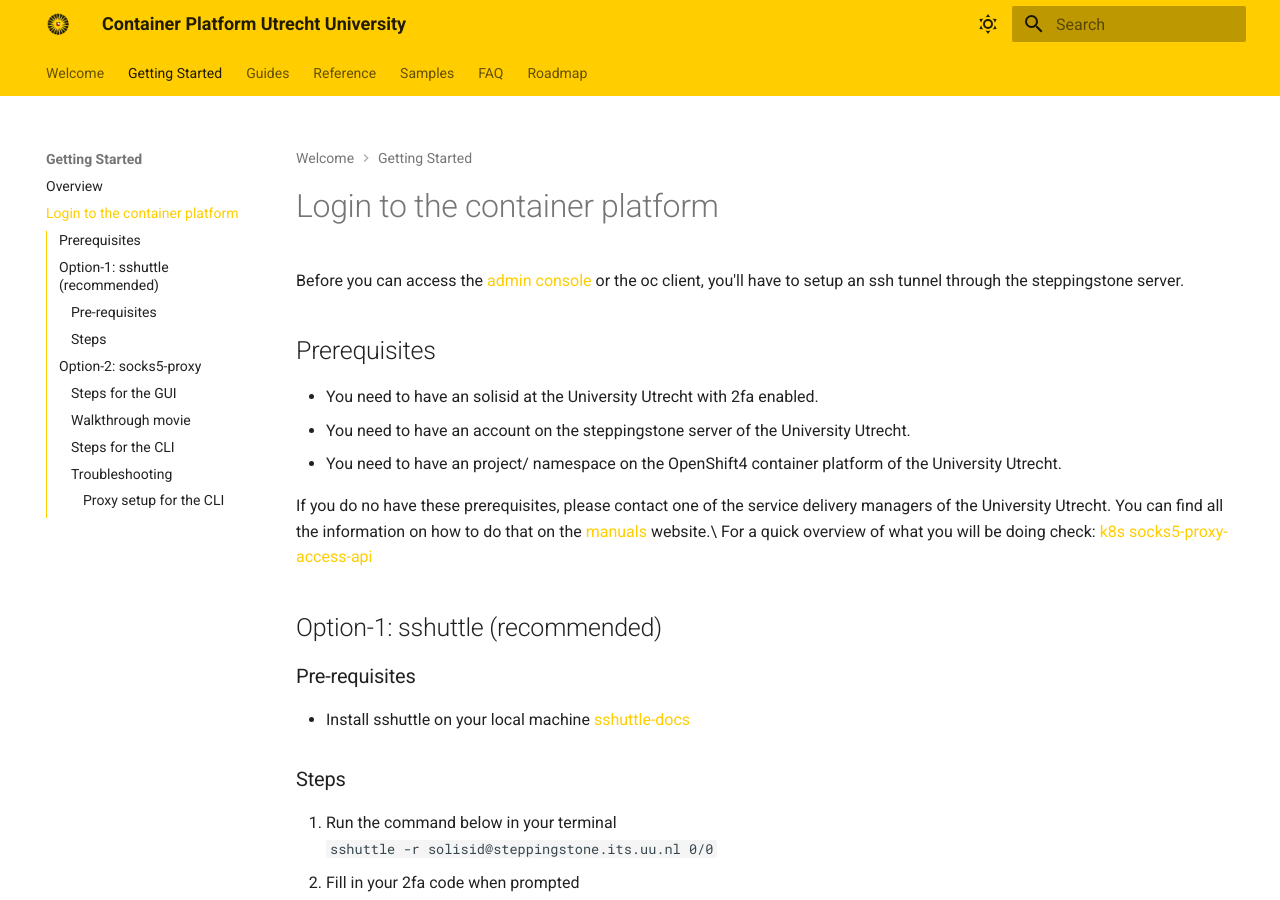
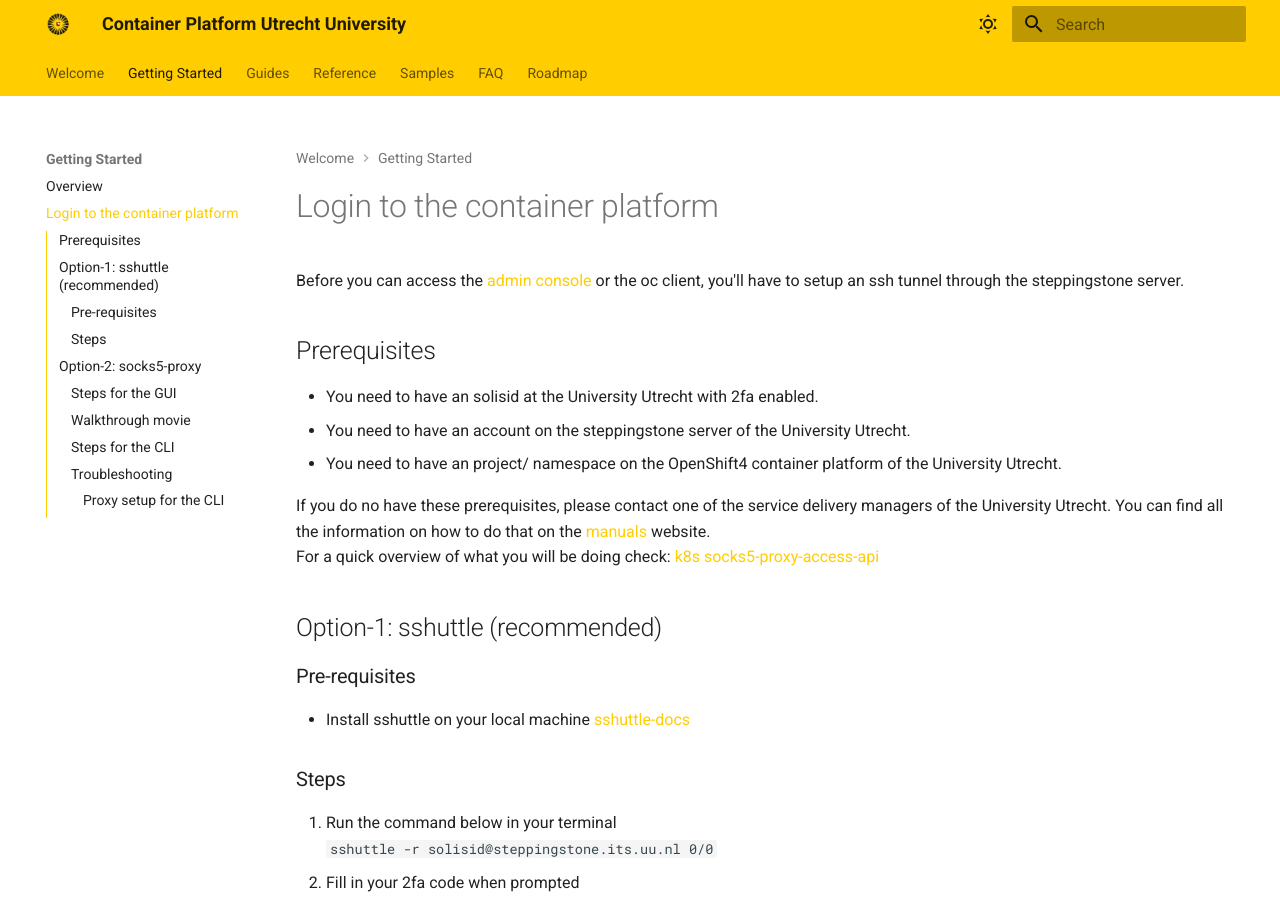
Before and after one commit to UtrechtUniversity/containerplatform-docs, an MkDocs documentation site: the page built from docs/content/basics/login.md, in a window 1280 px wide and 900 px high. Built offline with MkDocs 1.6.1 and Material for MkDocs 9.7.7, drawn with Linux system fonts in a browser that asks for light colours.

Commit message:
tweak stefan branch a little bit

```diff
--- a/docs/content/basics/login.md
+++ b/docs/content/basics/login.md
@@ -6,7 +6,8 @@
 - You need to have an project/ namespace on the OpenShift4 container platform of the University Utrecht.
 
 If you do no have these prerequisites, please contact one of the service delivery managers of the University Utrecht.
-You can find all the information on how to do that on the <a href="https://manuals.uu.nl" target="_blank">manuals</a> website.\
+You can find all the information on how to do that on the <a href="https://manuals.uu.nl" target="_blank">manuals</a>
+website.
 For a quick overview of what you will be doing check: <a href="https://kubernetes.io/docs/tasks/extend-kubernetes/socks5-proxy-access-api/" target="_blank">k8s socks5-proxy-access-api</a>
 
 ## Option-1: sshuttle (recommended)
```
Also changed, not shown: docs/content/guides/guides.md (+4 -4 lines).
